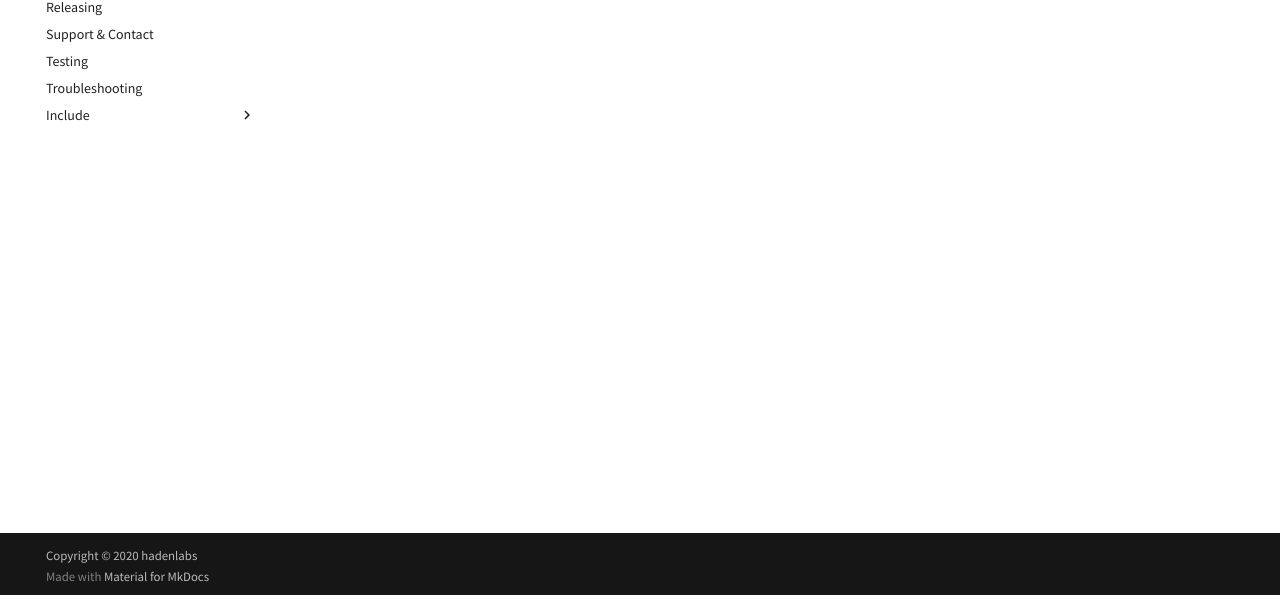
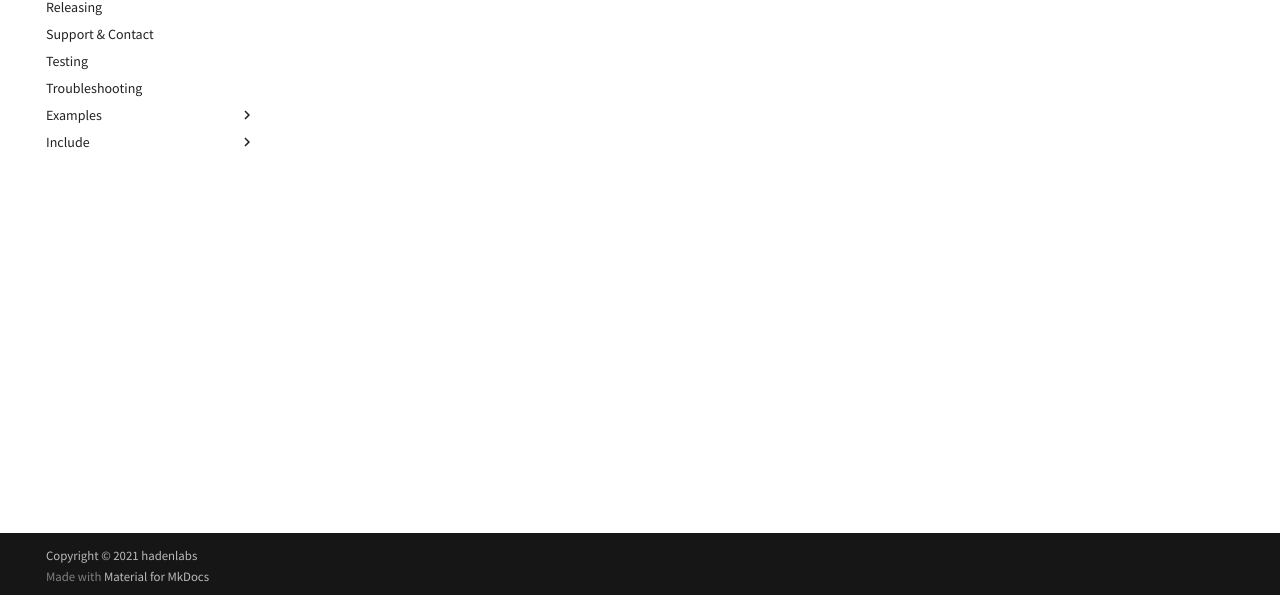
Before and after one commit to hadenlabs/zsh-core, an MkDocs documentation site: the page built from docs/index.md, in a window 1280 px wide. Shown: the part 302-897 px from the top of the page. Built offline with MkDocs 1.6.1 and Material for MkDocs 9.7.7, drawn with Linux system fonts in a browser that asks for light colours; comment, search, counter and statistics services are not loaded.

```diff
--- a/mkdocs.yml
+++ b/mkdocs.yml
@@ -17,7 +17,7 @@ extra:
 
 repo_name: 'hadenlabs/zsh-core'
 repo_url: 'https://github.com/hadenlabs/zsh-core'
-copyright: 'Copyright © 2020 <a href="https://hadenlabs.com">hadenlabs</a>'
+copyright: 'Copyright © 2021 <a href="https://hadenlabs.com">hadenlabs</a>'
 
 google_analytics:
   - ''
```
Also changed, not shown: docs/examples/common.md (added, +1 -0 lines), 3 other files.
